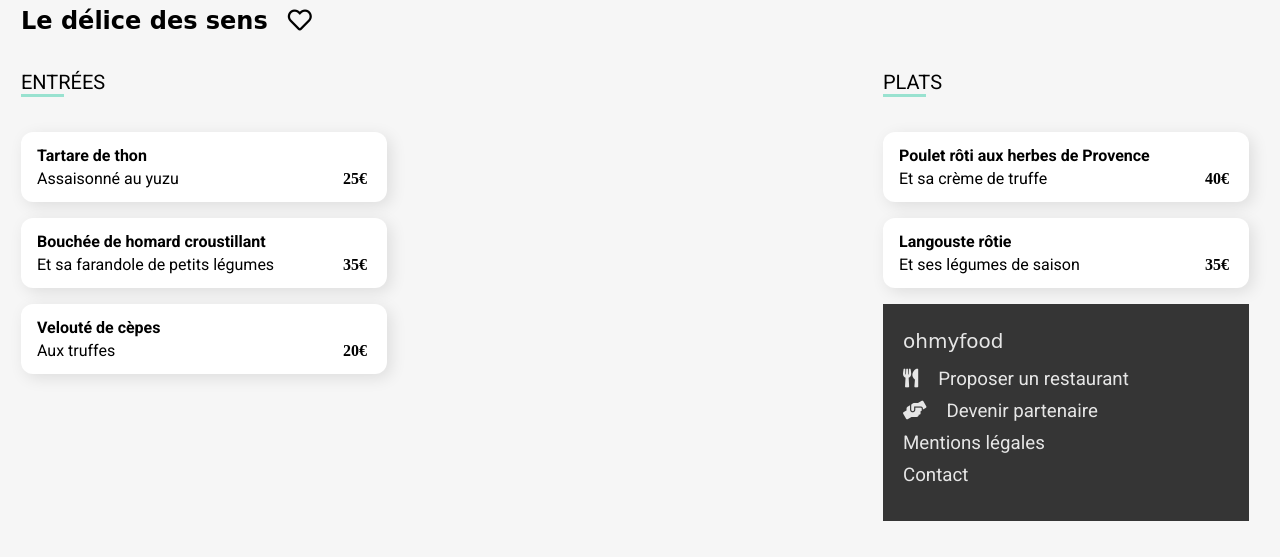
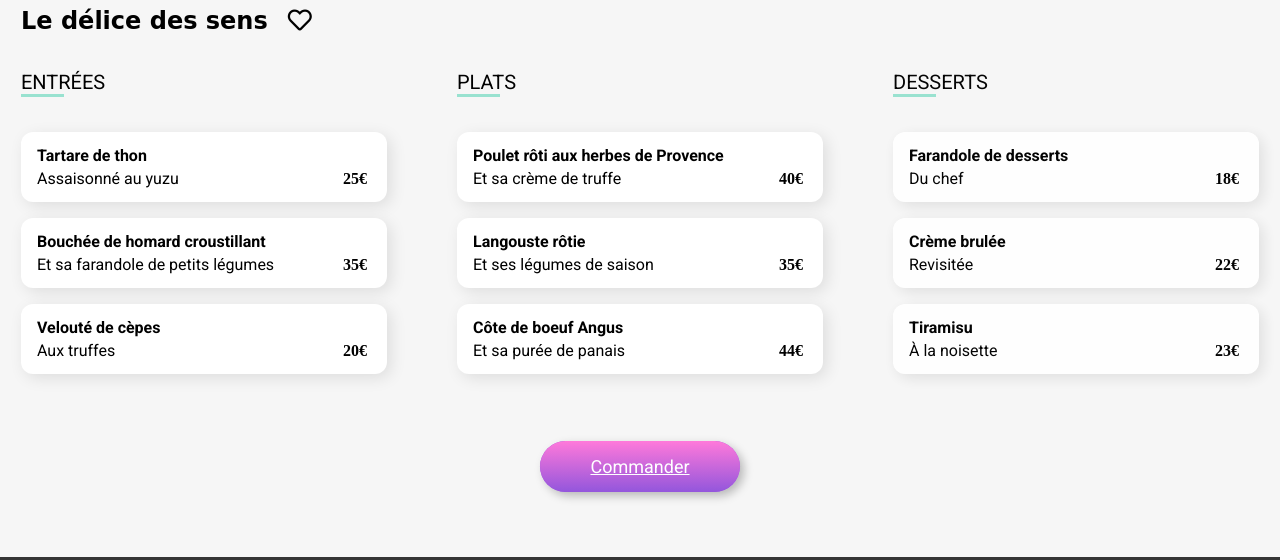
Before and after one commit to LoicBoutte/LoicBoutte_3_07062021, a plain HTML site: page le-delice-des-sens.html in a window 1280 px wide. Shown: the part 327-887 px from the top of the page. Drawn offline with Linux system fonts and the light colour scheme; a web font is replaced by a local one.

Commit message:
html complet

```diff
--- a/le-delice-des-sens.html
+++ b/le-delice-des-sens.html
@@ -118,6 +118,77 @@
                                 </div>
                             </div>
                         </div>
+                        <div class="card__global__contenu">
+                            <div class="card__global__contenu__dish">
+                                <div class="header_menu">
+                                    <h3>Côte de boeuf Angus</h3>
+                                    <h4>Et sa purée de panais</h4>
+                                </div>
+                                <div class="card__price">44€</div>
+                            </div>
+                            <div class="card__global__contenu__dish__confirmation">
+                                <div class="circle">
+                                    <i class="fas fa-check"></i>
+                                </div>
+                            </div>
+                        </div>
+                    </div>
+                </div>
+                <div class="card__global">
+                    <div class="card__global__desserts">
+                        <div class="entrees">
+                            <h2>DESSERTS</h2>
+                        </div>
+                        <div class="card__global__contenu">
+                            <div class="card__global__contenu__dish">
+                                <div class="header_menu">
+                                    <h3>Farandole de desserts</h3>
+                                    <h4>Du chef</h4>
+                                </div>
+                                <div class="card__price">18€</div>
+                            </div>
+                            <div class="card__global__contenu__dish__confirmation">
+                                <div class="circle">
+                                    <i class="fas fa-check"></i>
+                                </div>
+                            </div>
+                        </div>
+                        <div class="card__global__contenu">
+                            <div class="card__global__contenu__dish">
+                                <div class="header_menu">
+                                    <h3>Crème brulée</h3>
+                                    <h4>Revisitée</h4>
+                                </div>
+                                <div class="card__price">22€</div>
+                            </div>
+                            <div class="card__global__contenu__dish__confirmation">
+                                <div class="circle">
+                                    <i class="fas fa-check"></i>
+                                </div>
+                            </div>
+                        </div>
+                        <div class="card__global__contenu">
+                            <div class="card__global__contenu__dish">
+                                <div class="header_menu">
+                                    <h3>Tiramisu</h3>
+                                    <h4>À la noisette</h4>
+                                </div>
+                                <div class="card__price">23€</div>
+                            </div>
+                            <div class="card__global__contenu__dish__confirmation">
+                                <div class="circle">
+                                    <i class="fas fa-check"></i>
+                                </div>
+                            </div>
+                        </div>
+                    </div>
+                </div>
+            </div>
+        </section>
+        <!-- Bouton Commander  -->
+        <section class="bouton__commander">
+            <a class="bouton__commander--pink" href="#">Commander</a>
+        </section>
         <!-- Footer -->
 
         <footer>
```
